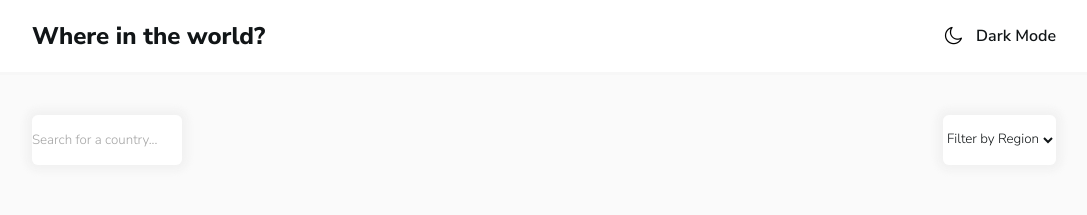
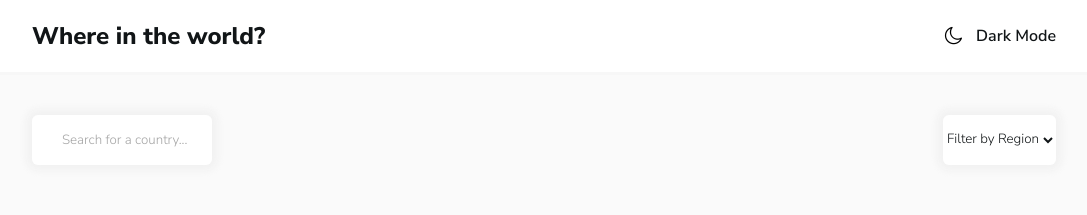
Before and after one commit to giandefaria/rest-countries-api-with-color-theme-switcher-master, a React (Create React App) app: page / in a window 1280 px wide. Shown: the top 215 px of the page, without its empty margins (96-1183 px from the left). Built offline with nearby package versions, Linux system fonts and the light colour scheme; no server answers.

Commit message:
adicionando um padding no input de busca

```diff
--- a/src/pages/main/main.css
+++ b/src/pages/main/main.css
@@ -65,6 +65,11 @@ main {
     border-radius: 6px;
 }
 
+#search-country {
+    padding-left: 30px;
+
+}
+
 /*#filter-region {
     height: 50px;
     border: none;
```
